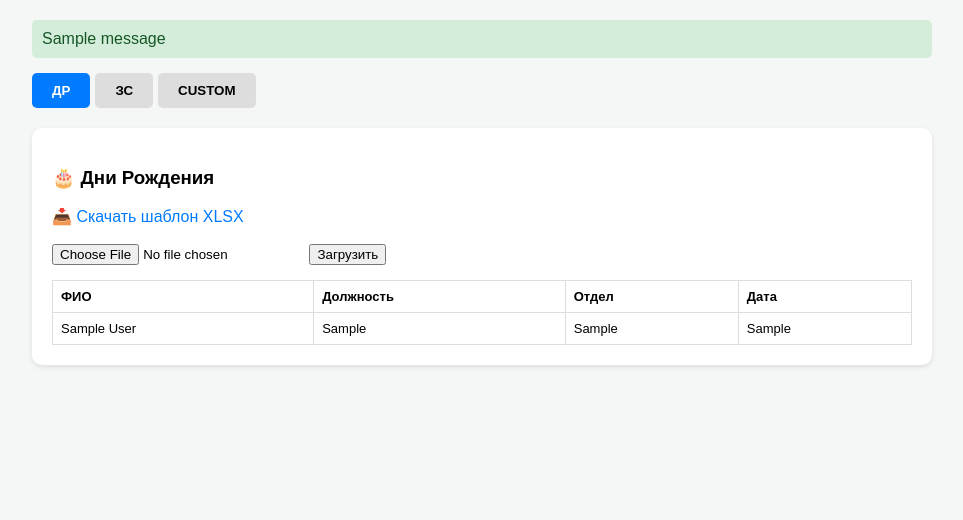
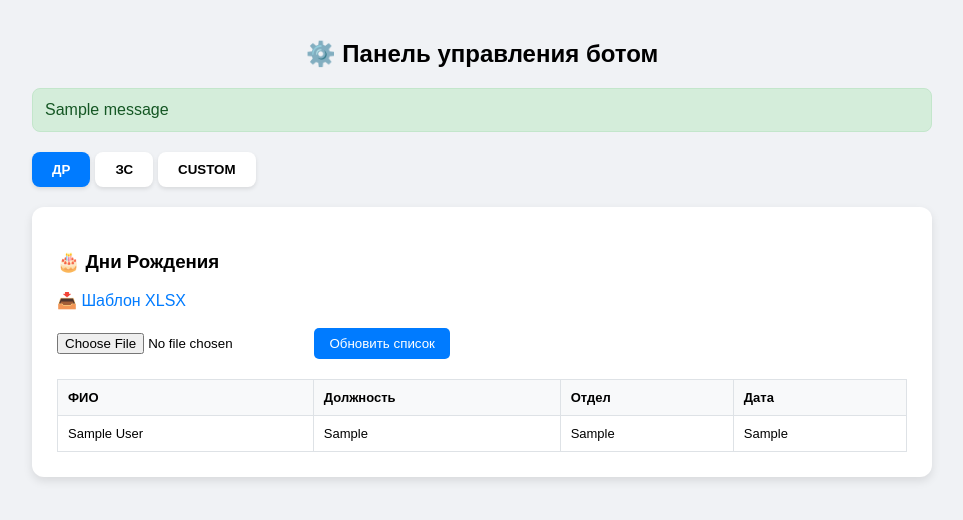
Before and after one commit to ankoriru/reminder, a Flask app: page / in a window 1280 px wide. Shown: the top 520 px of the page, without its empty margins (158-1121 px from the left). Run offline with Flask 3, Linux system fonts and the light colour scheme; the visitor is signed in with stand-in values (Sample User, id 1); tables that the repository leaves empty hold one stand-in row (values such as "Sample post"); one stand-in notice (Sample message) is shown.

Commit message:
Update index.html

```diff
--- a/templates/index.html
+++ b/templates/index.html
@@ -2,23 +2,29 @@
 <html lang="ru">
 <head>
     <meta charset="UTF-8">
-    <title>Настройки</title>
+    <title>Бот Настройки</title>
     <style>
-        body { font-family: sans-serif; max-width: 900px; margin: auto; padding: 20px; background: #f4f7f6; }
+        body { font-family: sans-serif; max-width: 900px; margin: auto; padding: 20px; background: #f0f2f5; }
         .nav { display: flex; gap: 5px; margin-bottom: 20px; }
-        .nav button { padding: 10px 20px; border: none; background: #ddd; border-radius: 5px; cursor: pointer; font-weight: bold; }
+        .nav button { padding: 10px 20px; border: none; background: #fff; border-radius: 8px; cursor: pointer; font-weight: bold; box-shadow: 0 2px 4px rgba(0,0,0,0.1); }
         .nav button.active { background: #007bff; color: white; }
-        .content { background: white; padding: 20px; border-radius: 10px; box-shadow: 0 2px 5px rgba(0,0,0,0.1); }
+        .content { background: white; padding: 25px; border-radius: 12px; box-shadow: 0 4px 10px rgba(0,0,0,0.1); }
         .tab { display: none; }
         .active-tab { display: block; }
-        table { width: 100%; border-collapse: collapse; margin-top: 15px; }
-        th, td { border: 1px solid #ddd; padding: 8px; text-align: left; font-size: 13px; }
-        .flash { background: #d4edda; color: #155724; padding: 10px; border-radius: 5px; margin-bottom: 15px; }
+        table { width: 100%; border-collapse: collapse; margin-top: 20px; }
+        th, td { border: 1px solid #dee2e6; padding: 10px; text-align: left; font-size: 13px; }
+        th { background: #f8f9fa; }
+        .flash { background: #d4edda; color: #155724; padding: 12px; border-radius: 8px; margin-bottom: 20px; border: 1px solid #c3e6cb; }
         .form-box { background: #f9f9f9; padding: 15px; border-radius: 8px; border: 1px solid #eee; margin-bottom: 20px; }
+        .btn-del { color: red; text-decoration: none; font-weight: bold; font-size: 16px; }
     </style>
 </head>
 <body>
-    {% with messages = get_flashed_messages() %}{% if messages %}<div class="flash">{{ messages[0] }}</div>{% endif %}{% endwith %}
+    <h2 style="text-align: center;">⚙️ Панель управления ботом</h2>
+
+    {% with messages = get_flashed_messages() %}
+      {% if messages %}<div class="flash">{{ messages[0] }}</div>{% endif %}
+    {% endwith %}
 
     <div class="nav">
         <button onclick="showTab('dr')" id="btn-dr" class="active">ДР</button>
@@ -29,47 +35,49 @@
     <div class="content">
         <div id="dr" class="tab active-tab">
             <h3>🎂 Дни Рождения</h3>
-            <a href="/download_template/dr" style="color:#007bff; text-decoration:none;">📥 Скачать шаблон XLSX</a><br><br>
+            <a href="/download_template/dr" style="color:#007bff; text-decoration:none;">📥 Шаблон XLSX</a><br><br>
             <form action="/upload_dr" method="post" enctype="multipart/form-data">
                 <input type="file" name="file" accept=".xlsx" required>
-                <button type="submit">Загрузить</button>
+                <button type="submit" style="background:#007bff; color:white; border:none; padding:8px 15px; border-radius:5px; cursor:pointer;">Обновить список</button>
             </form>
             <table>
                 <tr><th>ФИО</th><th>Должность</th><th>Отдел</th><th>Дата</th></tr>
-                {% for b in bdays %}<tr><td>{{b.full_name}}</td><td>{{b.pos}}</td><td>{{b.dep}}</td><td>{{b.bday}}</td></tr>{% endfor %}
+                {% for b in bdays %}
+                <tr><td>{{b.full_name}}</td><td>{{b.pos}}</td><td>{{b.dep}}</td><td>{{b.bday}}</td></tr>
+                {% endfor %}
             </table>
         </div>
 
         <div id="zs" class="tab">
             <h3>🔔 Значимые события</h3>
-            <a href="/download_template/zs" style="color:#007bff; text-decoration:none;">📥 Скачать шаблон XLSX</a><br><br>
+            <p style="font-size: 12px; color: #666;">Формат: ДД.ММ.ГГГГ ЧЧ:ММ:СС (Пример: 14.04.2026 12:00:00)</p>
+            <a href="/download_template/zs" style="color:#007bff; text-decoration:none;">📥 Шаблон XLSX</a><br><br>
             <form action="/upload_zs" method="post" enctype="multipart/form-data">
                 <input type="file" name="file" accept=".xlsx" required>
-                <button type="submit">Загрузить</button>
+                <button type="submit" style="background:#007bff; color:white; border:none; padding:8px 15px; border-radius:5px; cursor:pointer;">Обновить базу</button>
             </form>
             <table>
                 <tr><th>Событие</th><th>Текст</th><th>Когда</th></tr>
-                {% for e in evs %}<tr><td>{{e.event_name}}</td><td>{{e.reminder_text}}</td><td>{{e.dt}}</td></tr>{% endfor %}
+                {% for e in evs %}
+                <tr><td>{{e.event_name}}</td><td>{{e.reminder_text}}</td><td>{{e.dt}}</td></tr>
+                {% endfor %}
             </table>
         </div>
 
         <div id="custom" class="tab">
-            <h3>✍️ Ручные уведомления</h3>
+            <h3>✍️ Custom напоминания</h3>
             <div class="form-box">
                 <form action="/add_custom" method="post">
-                    <label>Текст сообщения:</label><br>
+                    <label>Сообщение:</label><br>
                     <textarea name="text" style="width:100%; height: 50px;" required></textarea><br><br>
-
-                    <label>Время (и дата для единоразовых):</label><br>
+                    <label>Время:</label><br>
                     <input type="datetime-local" name="dt" required style="width:100%; margin-bottom: 10px;"><br>
-
-                    <label>Режим повтора:</label>
-                    <select name="period" id="period-select" onchange="toggleDays()" style="width:100%; padding: 5px;">
+                    <label>Повтор:</label>
+                    <select name="period" id="period-select" onchange="toggleDays()" style="width:100%; padding: 8px;">
                         <option value="once">Единоразово</option>
                         <option value="workdays">Рабочие дни (Пн-Пт)</option>
                         <option value="weekdays">Выбрать свои дни недели</option>
                     </select>
-
                     <div id="days-picker" style="display:none; margin-top:10px; padding: 10px; border: 1px dashed #ccc;">
                         <label><input type="checkbox" name="days" value="0"> Пн</label>
                         <label><input type="checkbox" name="days" value="1"> Вт</label>
@@ -79,17 +87,16 @@
                         <label><input type="checkbox" name="days" value="5"> Сб</label>
                         <label><input type="checkbox" name="days" value="6"> Вс</label>
                     </div><br><br>
-
-                    <button type="submit" style="background:#28a745; color:white; border:none; padding:10px 20px; border-radius:5px; cursor:pointer;">💾 Сохранить</button>
+                    <button type="submit" style="background:#28a745; color:white; border:none; padding:10px 20px; border-radius:5px; cursor:pointer; width:100%;">💾 Сохранить</button>
                 </form>
             </div>
             <table>
-                <tr><th>Текст</th><th>Время</th><th>Удалить</th></tr>
+                <tr><th>Текст</th><th>Когда/Время</th><th>Удалить</th></tr>
                 {% for c in customs %}
                 <tr>
                     <td>{{c.text}}</td>
                     <td>{{c.dt}}</td>
-                    <td><a href="/delete_custom/{{c.id}}" style="color:red; text-decoration:none;" onclick="return confirm('Удалить?')">❌</a></td>
+                    <td><a href="/delete_custom/{{c.id}}" class="btn-del" onclick="return confirm('Удалить?')">❌</a></td>
                 </tr>
                 {% endfor %}
             </table>
```
